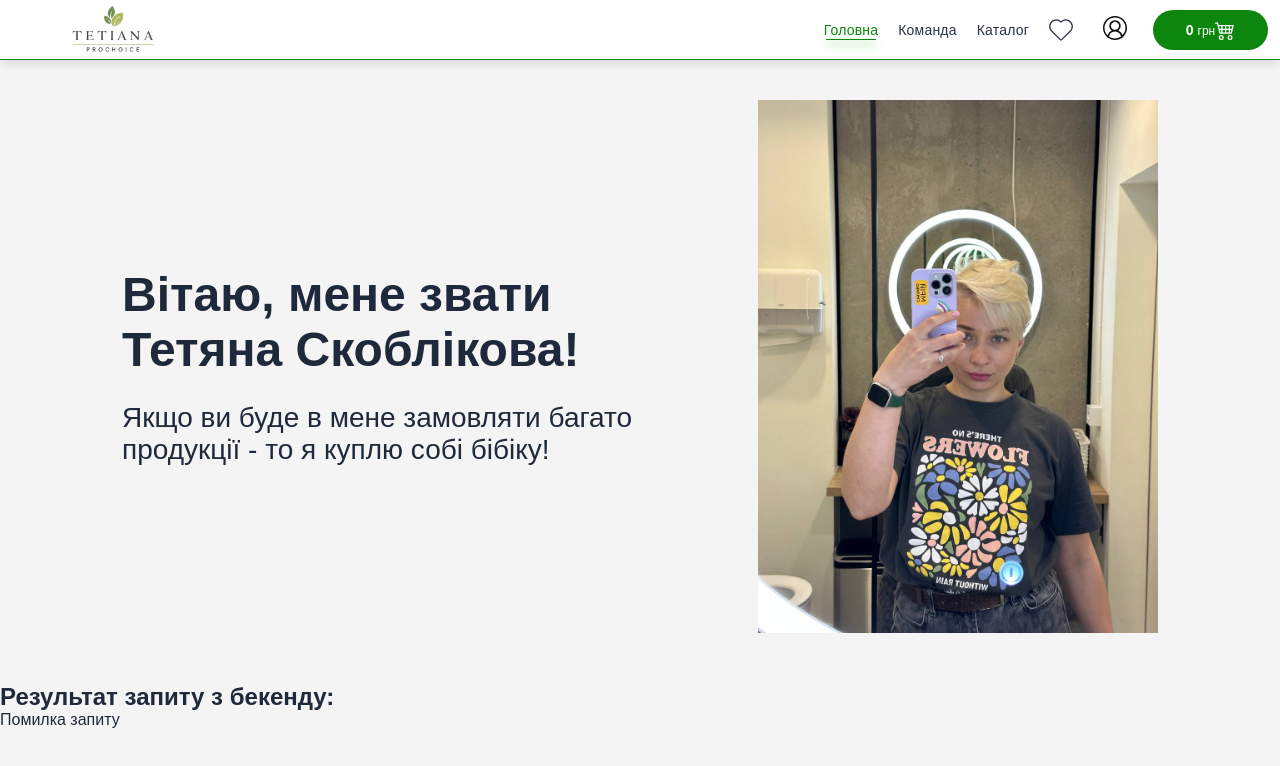
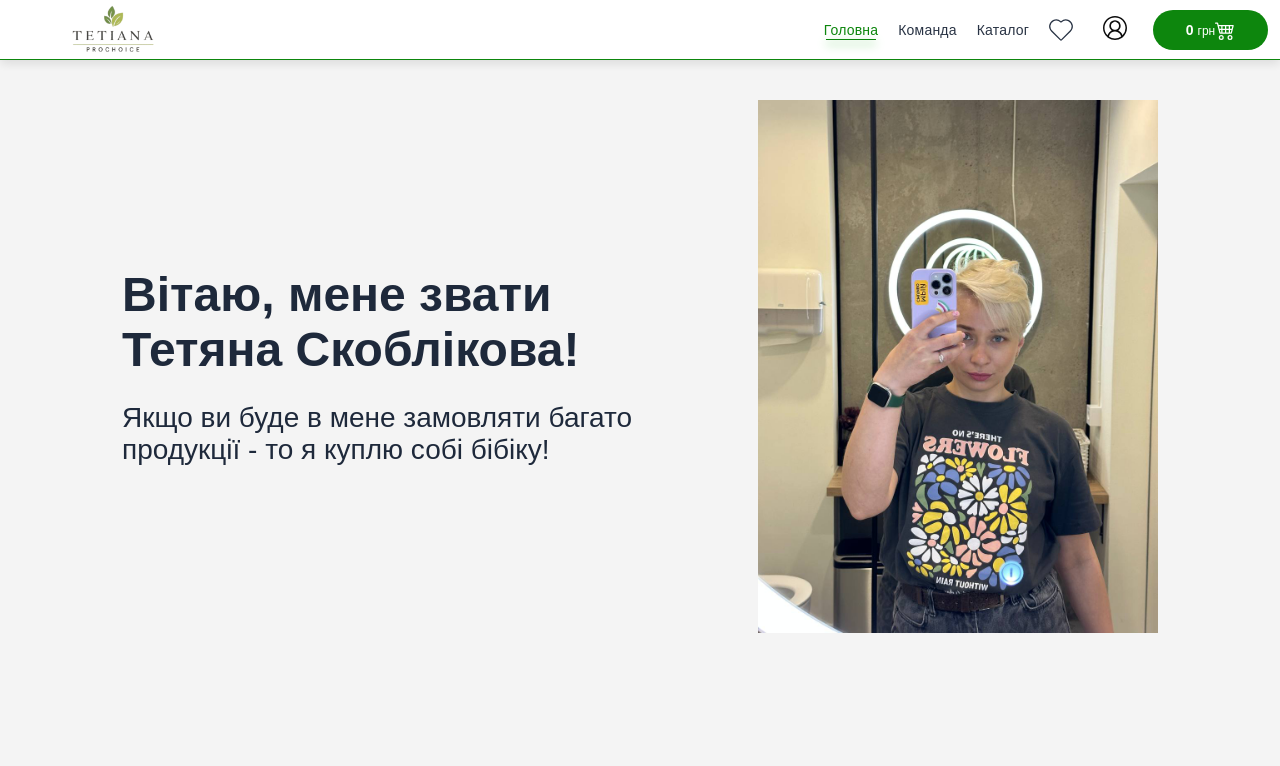
Before and after one commit to StasSkv/choice-tetiana-skoblikova, a React (Vite) app: page / in a window 1280 px wide. Shown: the top 766 px of the page. Built offline with nearby package versions, Linux system fonts and the light colour scheme; no server answers.

Commit message:
test cors ok

```diff
--- a/src/App.jsx
+++ b/src/App.jsx
@@ -31,7 +31,7 @@ const App = () => {
           <Route path="*" element={<Navigate to="/" replace />} />
         </Routes>
       </AnimatePresence>
-<TestCors/>
+
       <ToastContainer
         position="bottom-left"
         autoClose={3000}
--- a/src/testCors.jsx
+++ /dev/null
@@ -1,27 +0,0 @@
-import React, { useEffect, useState } from 'react';
-
-export const TestCors = () => {
-  const [message, setMessage] = useState('');
-
-  useEffect(() => {
-    fetch('https://tetiana-choice-back-app.onrender.com/')
-      .then((res) => {
-        if (!res.ok) {
-          throw new Error('Помилка мережі');
-        }
-        return res.text();
-      })
-      .then((data) => setMessage(data))
-      .catch((err) => {
-        console.error('Error:', err);
-        setMessage('Помилка запиту');
-      });
-  }, []);
-
-  return (
-    <div>
-      <h2>Результат запиту з бекенду:</h2>
-      <p>{message}</p>
-    </div>
-  );
-};
```
